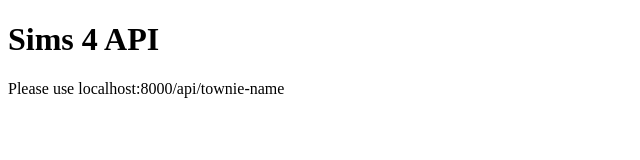
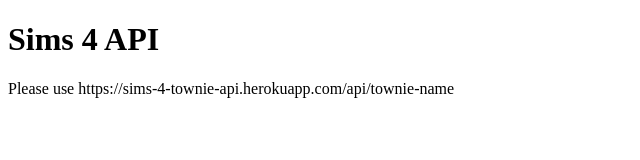
Before and after one commit to mayaavida/sims4-townies-api, a website: page index.html in a window 1280 px wide. Shown: the whole page, without its empty margins (0-640 px from the left). Drawn offline with Linux system fonts and the light colour scheme.

Commit message:
updated HTML file

```diff
--- a/index.html
+++ b/index.html
@@ -8,6 +8,6 @@
 </head>
 <body>
     <h1>Sims 4 API</h1>
-    <p>Please use localhost:8000/api/townie-name</p>
+    <p>Please use https://sims-4-townie-api.herokuapp.com/api/townie-name</p>
 </body>
 </html>
```
